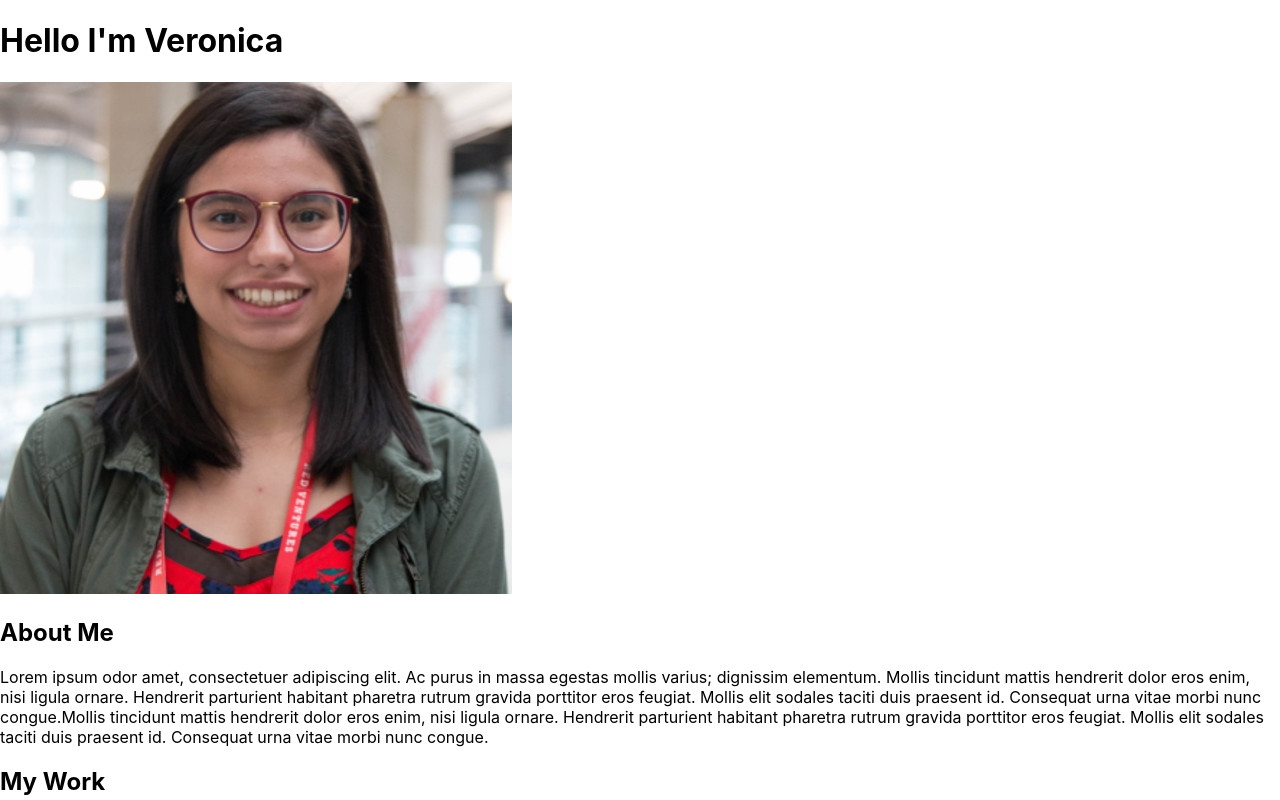
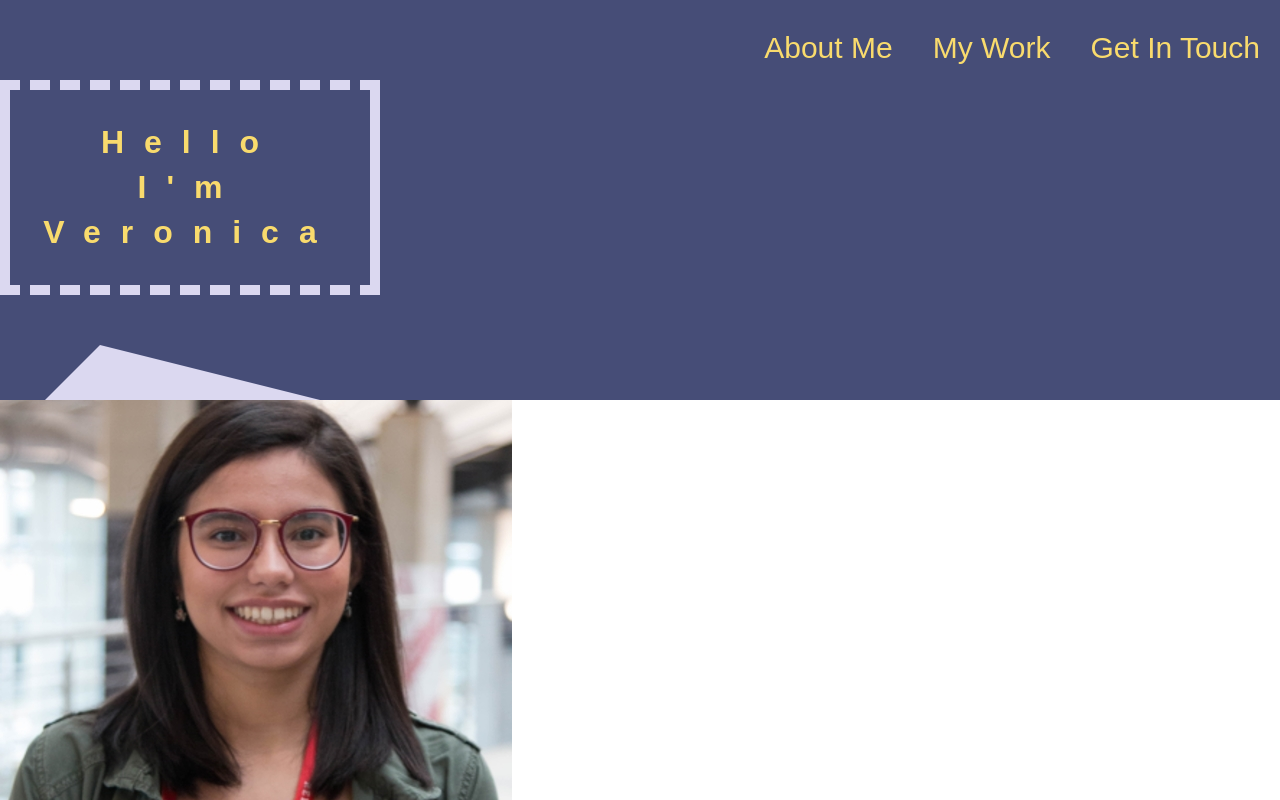
Before and after one commit to Veronica-B/portfolio, a React (Create React App) app: page / in a window 1280 px wide. Shown: the top 800 px of the page. Built offline with nearby package versions, Linux system fonts and the light colour scheme.

Commit message:
added navbar

```diff
--- a/src/App.css
+++ /dev/null
@@ -1,38 +0,0 @@
-.App {
-  text-align: center;
-}
-
-.App-logo {
-  height: 40vmin;
-  pointer-events: none;
-}
-
-@media (prefers-reduced-motion: no-preference) {
-  .App-logo {
-    animation: App-logo-spin infinite 20s linear;
-  }
-}
-
-.App-header {
-  background-color: #282c34;
-  min-height: 100vh;
-  display: flex;
-  flex-direction: column;
-  align-items: center;
-  justify-content: center;
-  font-size: calc(10px + 2vmin);
-  color: white;
-}
-
-.App-link {
-  color: #61dafb;
-}
-
-@keyframes App-logo-spin {
-  from {
-    transform: rotate(0deg);
-  }
-  to {
-    transform: rotate(360deg);
-  }
-}
--- a/src/App.js
+++ b/src/App.js
@@ -1,12 +1,16 @@
 import React from 'react';
 import Vero from "./img/Vero.jpg";
-import './App.css';
+import NavBar from "./components/navBar.js"
+import "./css/styles.css"
 
 function App() {
   return (
     <div>
-      {/* <NavBar /> */}
-      <h1>Hello I'm Veronica</h1>
+    <NavBar />
+    <div className="background">
+      <h1 className="background__header">Hello I'm Veronica</h1>
+      <div className=" triangle "></div>
+      </div>
       <img src={Vero}alt="Veronica Barcia" />
       <h2>About Me</h2>
       <p> Lorem ipsum odor amet, consectetuer adipiscing elit. Ac purus in massa egestas mollis varius;
--- /dev/null
+++ b/src/components/navBar.js
@@ -0,0 +1,21 @@
+import React from 'react';
+
+
+const NavBar = () => {
+return(
+ <header>
+   <nav className="navbar">
+       <ul className= "navbar__ul">
+           <li className= "navbar__ul__items" >About Me</li>
+            <li className= "navbar__ul__items">My Work</li>
+            <li className= "navbar__ul__items">Get In Touch</li>
+       </ul>
+   </nav>
+    </header>
+
+)
+
+}
+
+
+export default NavBar
--- /dev/null
+++ b/src/css/scss_partials/_nav.scss
@@ -0,0 +1,28 @@
+
+
+.sticky{
+    position:sticky;
+    top:0;
+}
+
+.navbar{
+background-color: $pnavy;
+height:10vh;
+
+&__ul{
+    display: flex;
+    height: inherit;
+    justify-content:flex-end;
+    align-items: flex-end;
+    list-style: none;
+    color: $yellow;
+
+    &__items{
+        margin:15px 20px 15px 20px;
+        font-size: 30px;
+        font-family: $font-family;
+    }
+
+}
+
+}
--- /dev/null
+++ b/src/css/styles.css
@@ -0,0 +1,66 @@
+.sticky {
+  position: -webkit-sticky;
+  position: sticky;
+  top: 0;
+}
+
+.navbar {
+  background-color: #464D77;
+  height: 10vh;
+}
+
+.navbar__ul {
+  display: -webkit-box;
+  display: -ms-flexbox;
+  display: flex;
+  height: inherit;
+  -webkit-box-pack: end;
+      -ms-flex-pack: end;
+          justify-content: flex-end;
+  -webkit-box-align: end;
+      -ms-flex-align: end;
+          align-items: flex-end;
+  list-style: none;
+  color: #F9DB6D;
+}
+
+.navbar__ul__items {
+  margin: 15px 20px 15px 20px;
+  font-size: 30px;
+  font-family: Hashed Browns, Arial, Helvetica, sans-serif;
+}
+
+* {
+  padding: 0;
+  margin: 0;
+}
+
+.background {
+  background-color: #464D77;
+  height: 40vh;
+  width: 100%;
+  font-family: Hashed Browns, Arial, Helvetica, sans-serif;
+}
+
+.background__header {
+  color: #F9DB6D;
+  line-height: 45px;
+  text-align: center;
+  padding: 30px;
+  letter-spacing: 20px;
+  width: 300px;
+  border-top: 10px dashed #DBD8F0;
+  border-bottom: 10px dashed #DBD8F0;
+  border-right: 10px solid #DBD8F0;
+  border-left: 10px solid #DBD8F0;
+}
+
+.triangle {
+  height: 00px;
+  width: 00px;
+  border-top: 50px solid transparent;
+  border-right: 400px solid transparent;
+  border-bottom: 100px solid #DBD8F0;
+  border-left: 100px solid transparent;
+}
+/*# sourceMappingURL=styles.css.map */
--- /dev/null
+++ b/src/css/styles.scss
@@ -0,0 +1,47 @@
+$skyblue:#56CBF9;
+$pnavy:#464D77;
+$yellow:#F9DB6D;
+$light-pink:#EAC5D8;
+$lavender:#DBD8F0;
+$font-family: Hashed Browns, Arial, Helvetica, sans-serif;
+//Hashed Browns for Headers? It looks cute :P
+@import "scss_partials/nav.scss";
+@import "scss_partials/footer.scss";
+
+
+* {
+    padding: 0;
+    margin: 0;
+}
+
+
+.background{
+    background-color: $pnavy;
+    height: 40vh;
+    width:100%;
+    font-family: $font-family;
+
+
+    &__header{
+        color: $yellow;
+        line-height: 45px;
+        text-align: center;
+        padding:30px;
+        letter-spacing: 20px;
+        width:300px;
+        border-top: 10px dashed $lavender;
+        border-bottom: 10px dashed $lavender;
+        border-right: 10px solid $lavender;
+        border-left: 10px solid $lavender;
+    }
+
+}
+
+.triangle{
+    height:00px;
+    width:00px;
+    border-top: 50px solid transparent;
+  border-right: 400px solid transparent;
+  border-bottom: 100px solid $lavender;
+  border-left: 100px solid transparent;
+}
```
Also changed, not shown: src/components/footer.js (added), src/components/navBar.jsx (deleted), src/components/projectCards.js (added), src/components/projectCards.jsx (deleted), src/css/scss_partials/_footer.scss (added), 1 other file (tests, documents, lock files or other folders).
